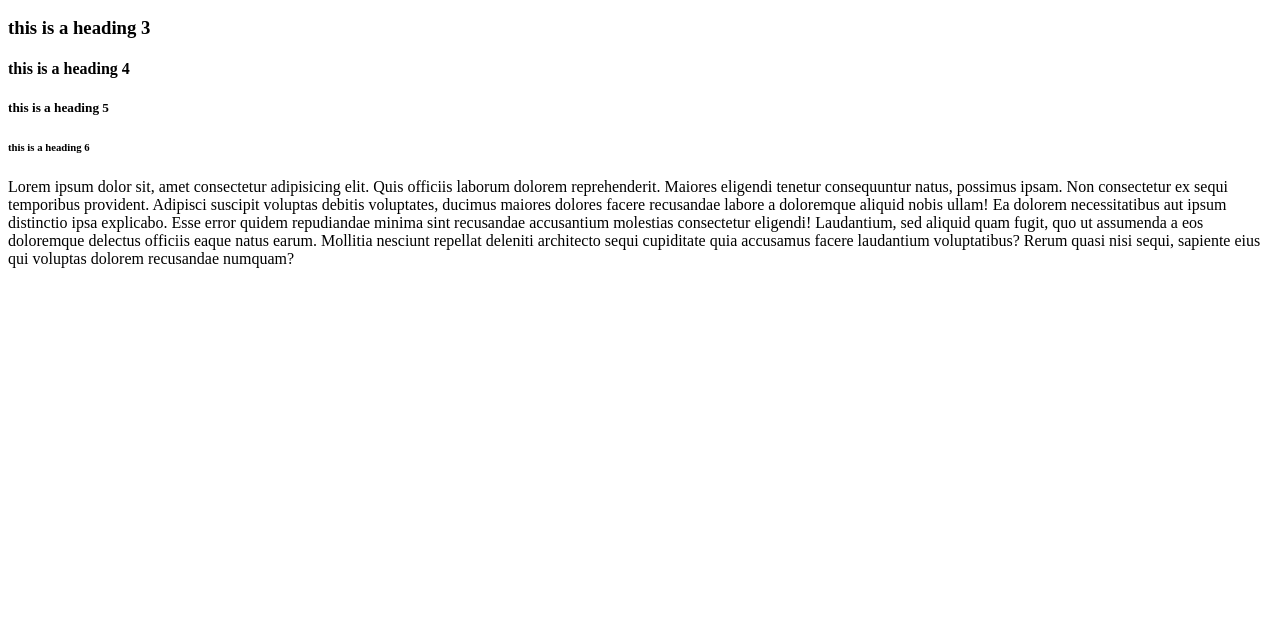
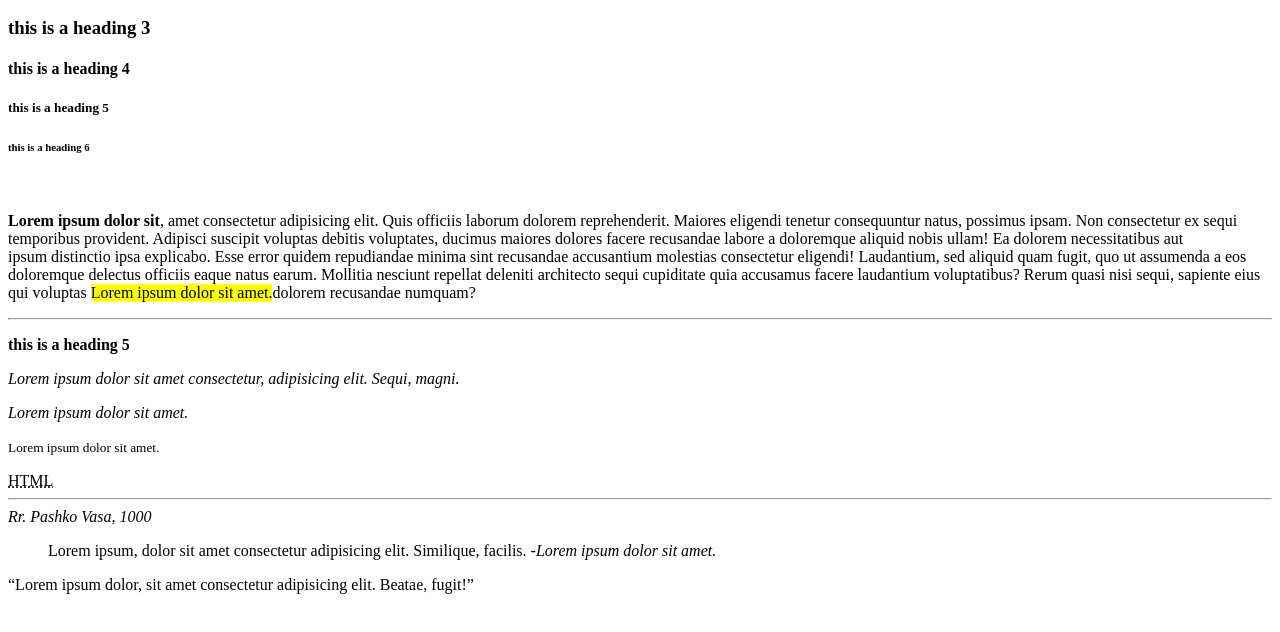
Before and after one commit to MerjemeBajrami/first-session, a plain HTML site: page index.html in a window 1280 px wide. Shown: the part 110-742 px from the top of the page. Drawn offline with Linux system fonts and the light colour scheme.

Commit message:
more exercises

```diff
--- a/index.html
+++ b/index.html
@@ -13,13 +13,34 @@
     <h4>this is a heading 4</h4>
     <h5>this is a heading 5</h5>
     <h6>this is a heading 6</h6>
-    <p>Lorem ipsum dolor sit, amet consectetur adipisicing elit. Quis officiis laborum dolorem reprehenderit. Maiores
+    <br>
+    <!--Herr w ehave created paragraphs-->
+    <p><strong>Lorem ipsum dolor sit</strong>, amet consectetur adipisicing elit. Quis officiis laborum dolorem reprehenderit. Maiores
         eligendi tenetur consequuntur natus, possimus ipsam. Non consectetur ex sequi temporibus provident. Adipisci
         suscipit voluptas debitis voluptates, ducimus maiores dolores facere recusandae labore a doloremque aliquid
-        nobis ullam! Ea dolorem necessitatibus aut ipsum distinctio ipsa explicabo. Esse error quidem repudiandae minima
+        nobis ullam! Ea dolorem necessitatibus aut<br> ipsum distinctio ipsa explicabo. Esse error quidem repudiandae minima
         sint recusandae accusantium molestias consectetur eligendi! Laudantium, sed aliquid quam fugit, quo ut assumenda
         a eos doloremque delectus officiis eaque natus earum. Mollitia nesciunt repellat deleniti architecto sequi
         cupiditate quia accusamus facere laudantium voluptatibus? Rerum quasi nisi sequi, sapiente eius qui voluptas
-        dolorem recusandae numquam?</p>
+        <mark>Lorem ipsum dolor sit amet.</mark>dolorem recusandae numquam?</p>
+        <hr>
+        <p><b>this is a heading 5</b></p>
+        <em>Lorem ipsum dolor sit amet consectetur, adipisicing elit. Sequi, magni.</em>
+
+        <p><i>Lorem ipsum dolor sit amet.</i></p>
+
+        <p><small>Lorem ipsum dolor sit amet.</small></p>
+        <abbr title="hypertext markup language">HTML</abbr>
+
+        <hr>
+        <address>Rr. Pashko Vasa, 1000</address>
+        <blockquote>Lorem ipsum, dolor sit amet consectetur adipisicing elit. Similique, facilis.<cite> -Lorem ipsum dolor sit amet.</cite></blockquote>
+
+        <p><q>Lorem ipsum dolor, sit amet consectetur adipisicing elit. Beatae, fugit!</q></p>
+
+
+
+
+
 </body>
 </html>
```
